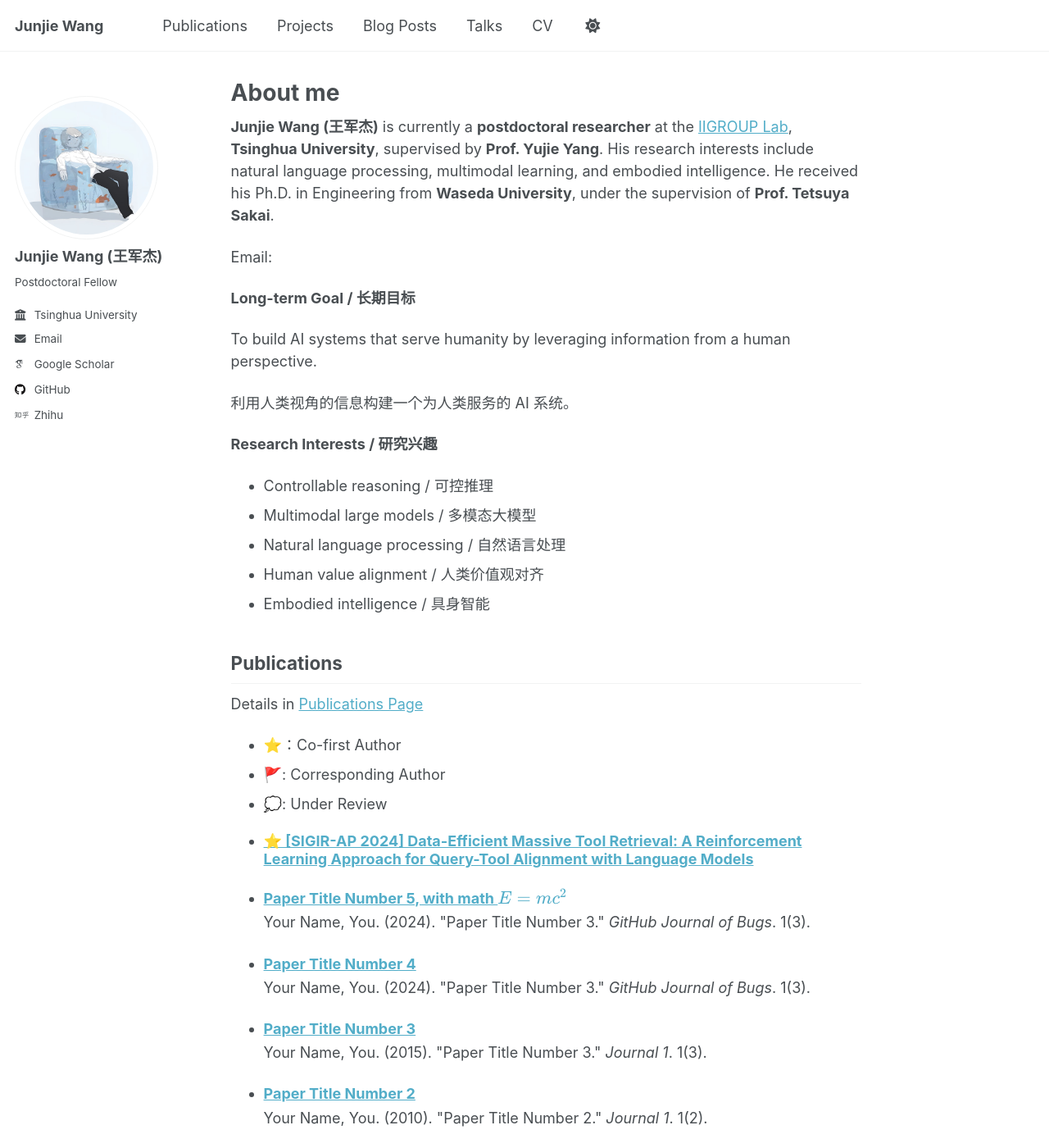
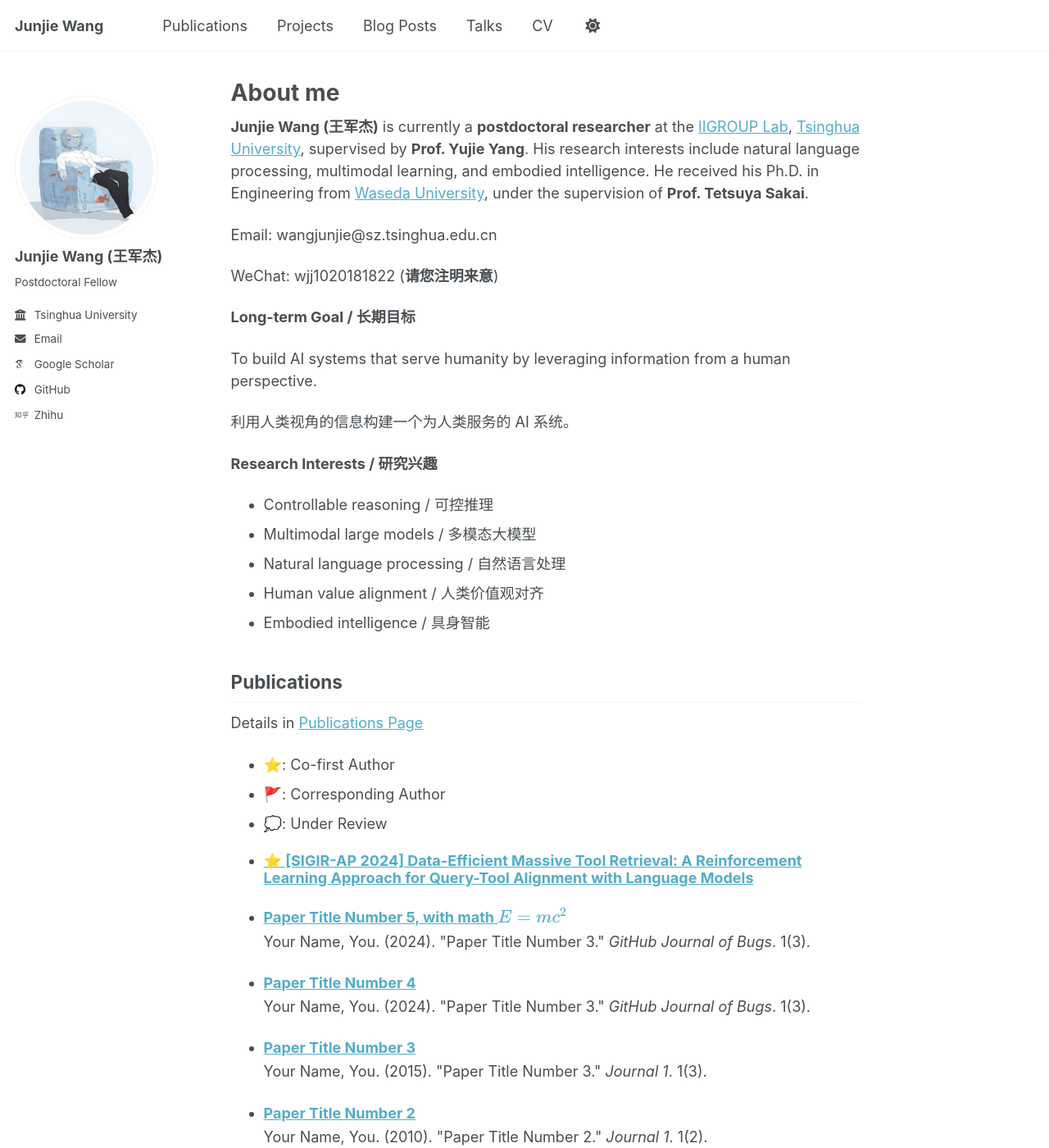
Before and after one commit to wangjunjie-ai/wangjunjie-ai.github.io, a Jekyll site: the page built from _pages/about.md, in a window 1280 px wide and 1400 px high. Shown: the whole window at 82% size. Built offline with Jekyll 4.4.1, drawn with Linux system fonts in a browser that asks for light colours; some web fonts are replaced.

```diff
--- a/_pages/about.md
+++ b/_pages/about.md
@@ -7,10 +7,12 @@ redirect_from:
   - /about.html
 ---
 
-**Junjie Wang (王军杰)** is currently a **postdoctoral researcher** at the [IIGROUP Lab](https://sites.google.com/view/iigroup-thu), **Tsinghua University**, supervised by **Prof. Yujie Yang**.
-His research interests include natural language processing, multimodal learning, and embodied intelligence. He received his Ph.D. in Engineering from **Waseda University**, under the supervision of **Prof. Tetsuya Sakai**.
+**Junjie Wang (王军杰)** is currently a **postdoctoral researcher** at the [IIGROUP Lab](https://sites.google.com/view/iigroup-thu), [Tsinghua University](https://www.tsinghua.edu.cn/en/), supervised by **Prof. Yujie Yang**.
+His research interests include natural language processing, multimodal learning, and embodied intelligence. He received his Ph.D. in Engineering from [Waseda University](https://www.waseda.jp/top/en/), under the supervision of **Prof. Tetsuya Sakai**.
 
-Email:
+Email: wangjunjie@sz.tsinghua.edu.cn
+
+WeChat: wjj1020181822 (**请您注明来意**)
 
 **Long-term Goal / 长期目标**
 
@@ -30,7 +32,7 @@ To build AI systems that serve humanity by leveraging information from a human p
 
 Details in [Publications Page](https://wangjunjie-ai.github.io/publications/)
 
-- ⭐：Co-first Author
+- ⭐: Co-first Author
 - 🚩: Corresponding Author
 - 💭: Under Review
 
--- a/_pages/publications.html
+++ b/_pages/publications.html
@@ -8,6 +8,10 @@ author_profile: true
 {% if site.author.googlescholar %}
   <div class="wordwrap">You can also find my articles on <a href="{{site.author.googlescholar}}">my Google Scholar profile</a>.</div>
 {% endif %}
+
+- ⭐: Co-first Author
+- 🚩: Corresponding Author
+- 💭: Under Review
 
 {% include base_path %}
 
```
Also changed, not shown: _posts/2025-06-12-academic-pages-guid.md (+1 -0 lines), _talks/2012-03-01-talk-1.md (deleted, +0 -11 lines), _talks/2013-03-01-tutorial-1.md (deleted, +0 -13 lines), _talks/2022-11-10-online.md (added, +33 -0 lines), _talks/2023-07-07-tutorial.md (added, +17 -0 lines), images/talks/20221110/taiyi-in.png (added), images/talks/20221110/taiyi-pic.png (added), images/talks/20221110/taiyi.png (added).
